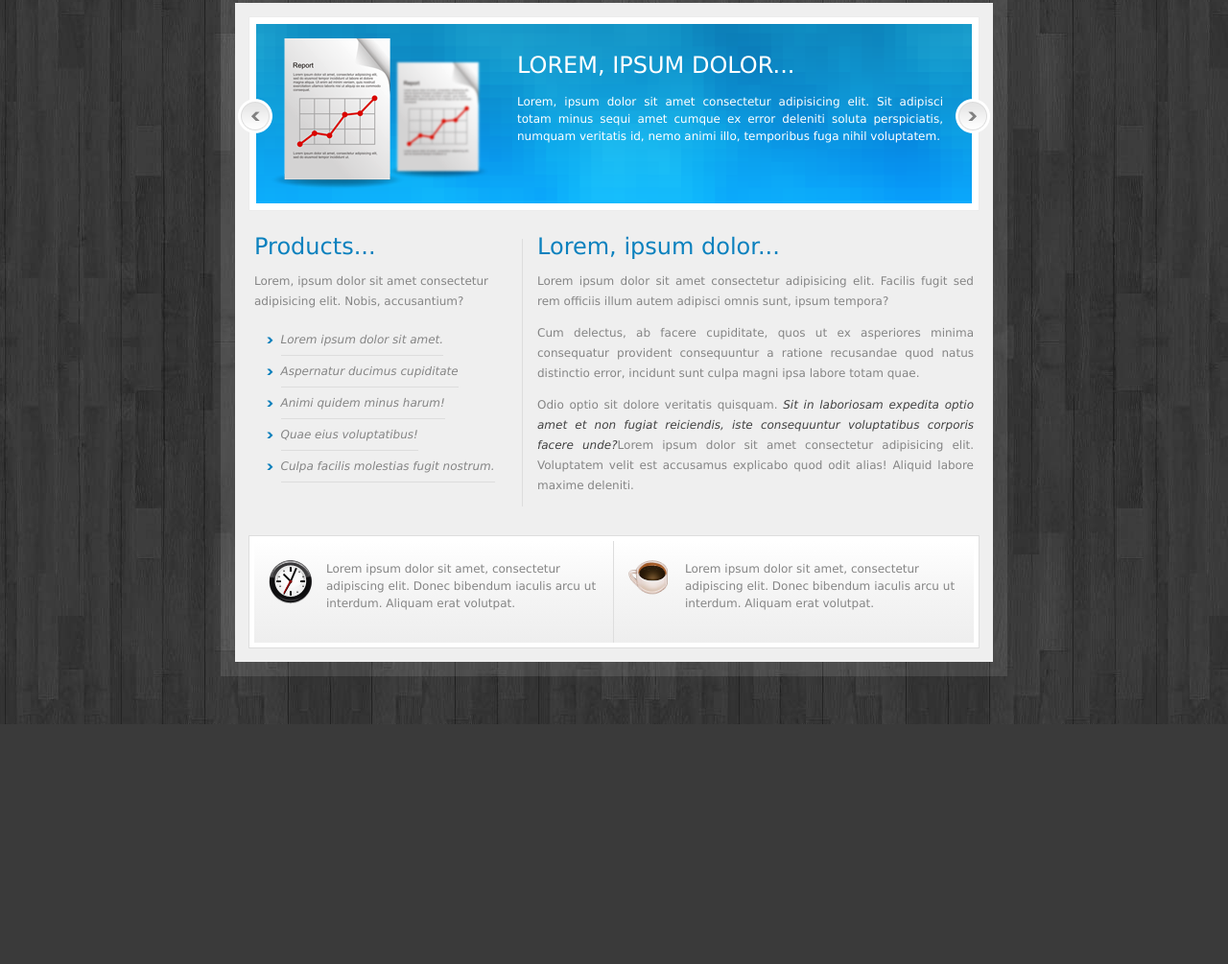
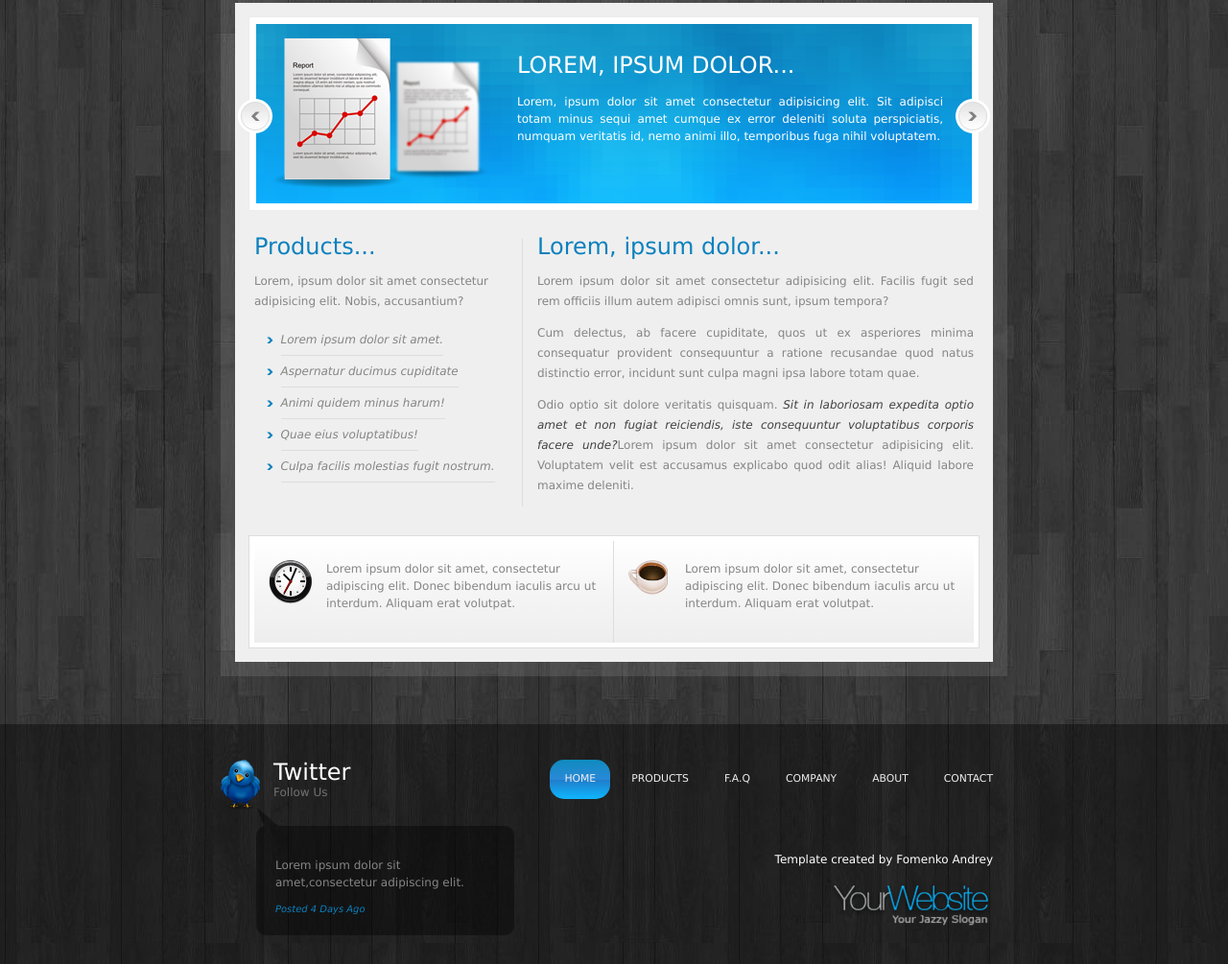
Before and after one commit to NastyaPo/Simple-template-project, a website: page index.html in a window 1280 px wide. Shown: the part 134-1139 px from the top of the page at 96% size. Before the commit the page ends 889 px from the top, so only its background shows below. Drawn offline with Linux system fonts and the light colour scheme.

Commit message:
футер+меню

```diff
--- a/assets/scss/_footer.scss
+++ b/assets/scss/_footer.scss
@@ -0,0 +1,135 @@
+.footer {
+    display: flex;
+    width: 100%;
+    background-color: rgba(0, 0, 0, 0.4);
+    justify-content: center;
+
+    &-left {
+        @media (max-width: $large) and (min-width: $small + 1) {
+            flex: 0 0 60%;
+        }
+        @media (max-width: $small) {
+            flex: 1 0 100%;
+        }
+    }
+
+    &-right {
+        @media (max-width: $large) and (min-width: $small + 1) {
+            flex: 0 0 40%;
+        }
+        @media (max-width: $small) {
+            flex: 1 0 100%;
+        }
+
+    }
+
+    .wrapper {
+        display: flex;
+        margin-top: 37px;
+
+        @media (max-width: $small) {
+            flex-wrap: wrap;
+        }
+    }
+
+    .menu {
+        @media (max-width: $xsmall) {
+            justify-content: center;
+        }
+        &__btn {
+            display: none;
+        }
+        &__list {
+            @media (max-width: $large) {
+                top: initial;
+                bottom: 100%;
+            }
+            &-item {
+                font-size: 0.9rem;
+            }
+        }
+    }
+}
+
+.footer-logo {
+    margin: $gutter;
+    @media (min-width: $small + 1) {
+        text-align: right;
+    }
+    @media (max-width: $small) {
+        text-align: center;
+    }
+}
+
+.twitter {
+    display: flex;
+    flex-wrap: wrap;
+
+    &__image {
+        flex: 0 0 55px;
+    }
+
+    &__description {
+        flex: 1 0 100px;
+
+        &-title {
+            display: block;
+            color: #ffffff;
+            font-size: 2rem;
+        }
+
+        &-slogan {
+            color: #727272;
+        }
+    }
+
+    &__post {
+        position: relative;
+        flex: 1 0 calc(100% - 67px);
+        padding: 20px;
+        border-radius: 10px;
+        background-color: rgba(0, 0, 0, 0.4);
+
+        &::before {
+            position: absolute;
+            top: -19px;
+            left: 0;
+            content: url(../img/twitter-speech-bubble.png);
+        }
+
+        @media (min-width: $xsmall + 1) {
+            margin: 12px 30px 30px 37px;
+        }
+        @media (max-width: $xsmall) {
+            margin: 12px 0 30px 37px;
+        }
+
+        &-text {
+            color: $base-color;
+            line-height: 18px;
+        }
+
+        &-date {
+            color: $accent-color;
+            font-size: 0.83rem;
+            font-style: italic;
+        }
+    }
+}
+
+.copyright {
+    color: #ffffff;
+
+    @media (min-width: $large + 1) {
+        text-align: right;
+        margin: 57px $gutter $gutter $gutter;
+    }
+    @media (max-width: $large) and (min-width: $small + 1) {
+        text-align: right;
+        margin: $gutter*5 $gutter $gutter $gutter;
+    }
+    @media (max-width: $small) {
+        text-align: center;
+        margin: $gutter*2 $gutter $gutter $gutter;
+    }
+}
--- a/assets/scss/_menu.scss
+++ b/assets/scss/_menu.scss
@@ -3,6 +3,13 @@
     z-index: 9;
     display: flex;
     justify-content: flex-end;
+
+    @media (min-width: $small + 1) {
+        flex: 1 0 200px;
+    }
+    @media (max-width: $small) {
+        flex: 1 0 50px;
+    }
 
     &__list {
         display: flex;
@@ -11,6 +18,19 @@
         padding: 0;
         list-style: none;
         align-items: center;
+
+        @media (max-width: $large) {
+            position: absolute;
+            z-index: -999;
+            top: 100%;
+            right: -$gutter;
+            visibility: hidden;
+            flex-direction: column;
+            width: 100vw;
+            transition: opacity 0.5s;
+            opacity: 0;
+            background-color: rgba(#000000, 0.8);
+        }
 
         &-item {
             display: block;
@@ -57,9 +77,16 @@
         width: 50px;
         height: 50px;
         cursor: pointer;
-        // background-color: rgba(#000000, 0.25);
+        background-color: rgba(#000000, 0.25);
         align-items: center;
         justify-content: center;
+
+        @media (min-width: $large + 1) {
+            display: none;
+        }
+        @media (max-width: $large) {
+            display: flex;
+        }
 
         &-row {
             position: relative;
@@ -67,7 +94,7 @@
             height: 2px;
             margin: 2px 0;
             transition: all 0.5s;
-            // background-color: #ffffff;
+            background-color: #ffffff;
         }
 
         &.active .menu__btn-row {
--- a/index.html
+++ b/index.html
@@ -105,6 +105,48 @@
     </aside>
   </div>
 </div>
+
+<footer class="footer">
+  <div class="wrapper">
+    <div class="footer-left twitter">
+      <div class="twitter__image">
+          <img src="assets/img/twitter-icon.png" alt="twitter logo">
+      </div>
+      <div class="twitter__description">
+          <span class="twitter__description-title">Twitter</span>
+          <span class="twitter__description-slogan">Follow Us</span>
+      </div>
+      <div class="twitter__post">
+          <p class="twitter__post-text">Lorem ipsum dolor sit amet,consectetur adipiscing elit.</p>
+          <span class="twitter__post-date">Posted 4 Days Ago</span>
+      </div>
+    </div>
+    <div class="footer-right">
+      <nav class="menu">
+          <div class="menu__btn">
+            <div class="menu__btn-row"></div>
+            <div class="menu__btn-row"></div>
+            <div class="menu__btn-row"></div>
+          </div>
+          <ul class="menu__list">
+            <li class="menu__list-item active"><a href="#">Home</a></li>
+            <li class="menu__list-item"><a href="#">Products</a></li>
+            <li class="menu__list-item"><a href="#">F.A.Q</a></li>
+            <li class="menu__list-item"><a href="#">Company</a></li>
+            <li class="menu__list-item"><a href="#">About</a></li>
+            <li class="menu__list-item"><a href="#">Contact</a></li>
+          </ul>
+      </nav>
+      <div class="copyright">
+        Template created by Fomenko Andrey
+      </div>
+      <div class="footer-logo">
+        <a href="/"><img src="assets/img/logo.png" alt="logo"></a>
+      </div>
+    </div>
+  </div>
+
+</footer>
   <script src="libs/jquery/dist/jquery.min.js"></script>
   <script src="assets/js/main.min.js"></script>
 </body>
```
Also changed, not shown: assets/css/style.css.
